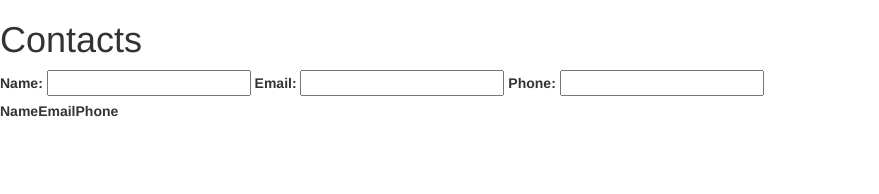
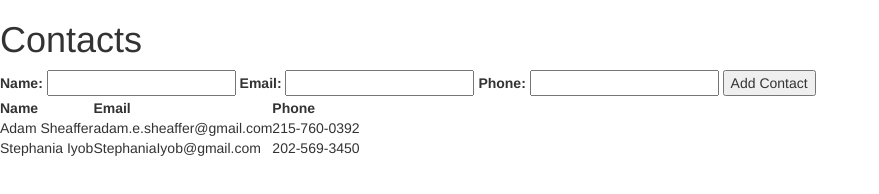
Before and after one commit to AdamSheaffer/Address_Book, a website: page index.html in a window 1280 px wide. Shown: the whole page, without its empty margins (0-879 px from the left). Drawn offline with Linux system fonts and the light colour scheme.

Commit message:
add functionality works

```diff
--- a/index.html
+++ b/index.html
@@ -8,12 +8,15 @@
   </head>
   <body>
     <h1>Contacts</h1>
-    <form>
-      <label>
-        Name: <input type="text">
-        Email: <input type="email">
-        Phone: <input type="tel" name="" id="">
-      </label>
+		<div ng-controller="addressBookController as abCtrl">
+		<form name="newContactForm" ng-submit="newContactForm.$valid && abCtrl.addNewContact()">
+      <label > Name:</label>
+         <input type="text" ng-model="abCtrl.newContact.name" require>
+      <label > Email: </label>
+        <input type="text" ng-model="abCtrl.newContact.email" require>
+      <label >  Phone:  </label>
+       <input type="text" ng-model="abCtrl.newContact.phone">
+      <input type="submit" value="Add Contact" ng-disabled="newContactForm.$invalid" >
     </form>
     <table>
       <thead>
@@ -22,16 +25,17 @@
           <th>Email</th>
           <th>Phone</th>
         </tr>
+        </thead>
       </thead>
       <tbody>
-        <tr>
-          <td></td>
-          <td></td>
-          <td></td>
+        <tr ng-repeat="contact in abCtrl.contacts">
+          <td>{{contact.name}}</td>
+          <td>{{contact.email}}</td>
+          <td>{{contact.phone}}</td>
         </tr>
       </tbody>
     </table>
-
+  </div>
   <script src='bower_components/jquery/dist/jquery.min.js'></script>
   <script src='bower_components/bootstrap/dist/js/bootstrap.min.js'></script>
   <script src='bower_components/angularjs/angular.min.js'></script>
--- a/js/main.js
+++ b/js/main.js
@@ -9,18 +9,21 @@
         {
           name: 'Adam Sheaffer',
           email: 'adam.e.sheaffer@gmail.com',
-          phone: 215-760-0392
+          phone: '215-760-0392'
         },
         {
           name: 'Stephania Iyob',
           email: 'StephaniaIyob@gmail.com',
-          phone: 202-569-3450
+          phone: '202-569-3450'
         }
       ];
 
       vm.addNewContact = function(){
         vm.contacts.push(vm.newContact);
+		 	  console.log("add new contact is firing. new info is:" + vm.newContact.name);
       }
+
+     vm.newContact = {}
 
 
     })
```
